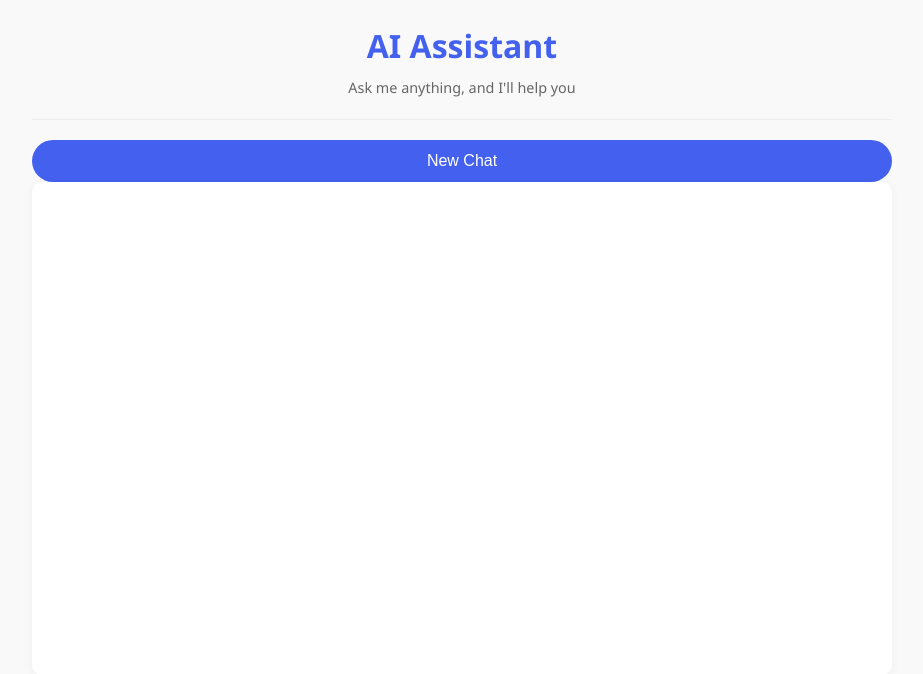
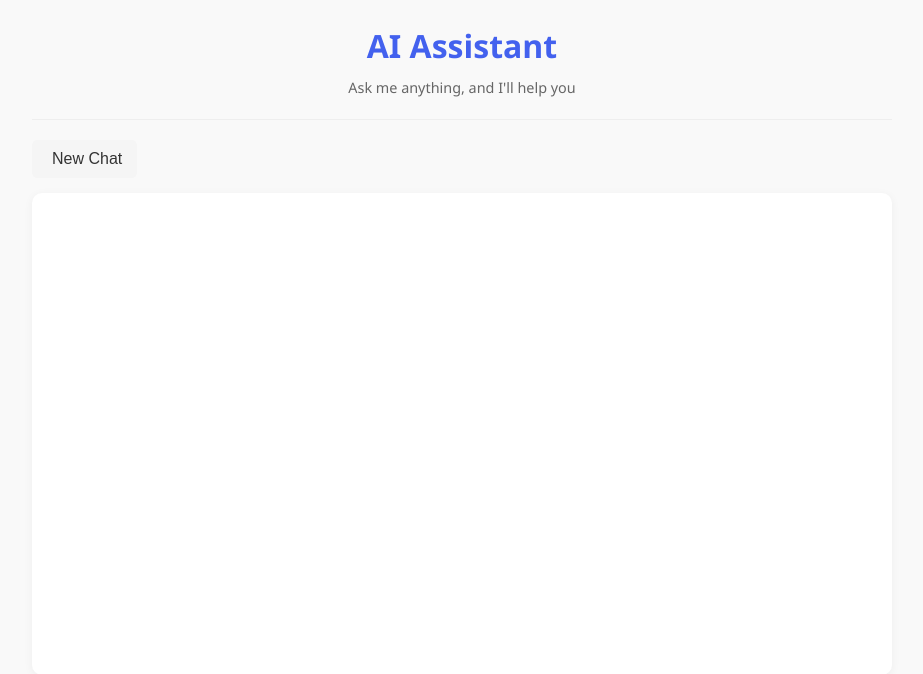
Before and after one commit to lavanya1309/bot-ai, a Flask app: page / in a window 1280 px wide. Shown: the top 674 px of the page, without its empty margins (178-1101 px from the left). Run offline with Flask 2, Linux system fonts and the light colour scheme; some libraries are stand-ins or nearby versions.

Commit message:
Update style.css

```diff
--- a/static/css/style.css
+++ b/static/css/style.css
@@ -239,3 +239,24 @@ button:hover {
         align-items: flex-start;
     }
 }
+
+.new-chat-button {
+    background-color: var(--light-gray);
+    color: var(--text-color);
+    border: none;
+    padding: 10px 15px;
+    border-radius: 5px;
+    cursor: pointer;
+    font-size: 1rem;
+    margin-bottom: 15px;
+    transition: background-color 0.3s;
+    align-self: flex-start; /* Align to the left */
+}
+
+.new-chat-button:hover {
+    background-color: #e0e0e0;
+}
+
+.new-chat-button i {
+    margin-right: 5px;
+}
```
